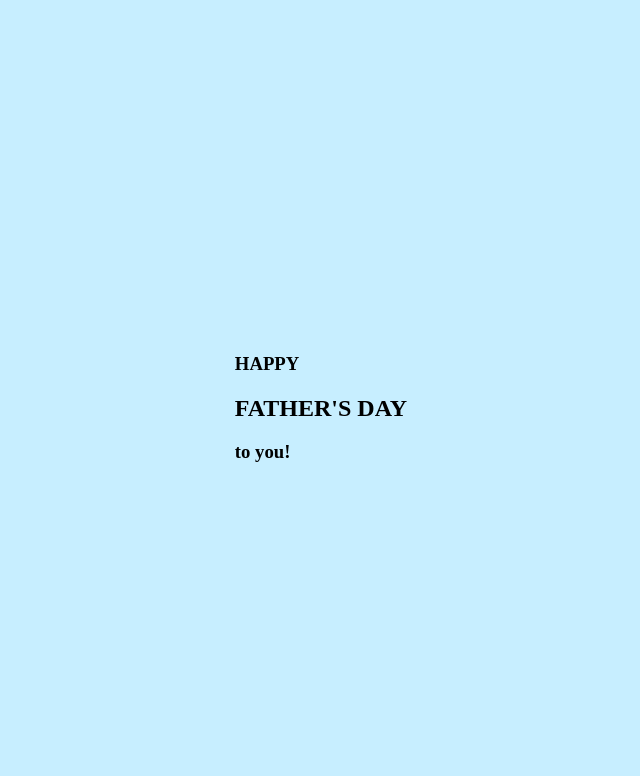
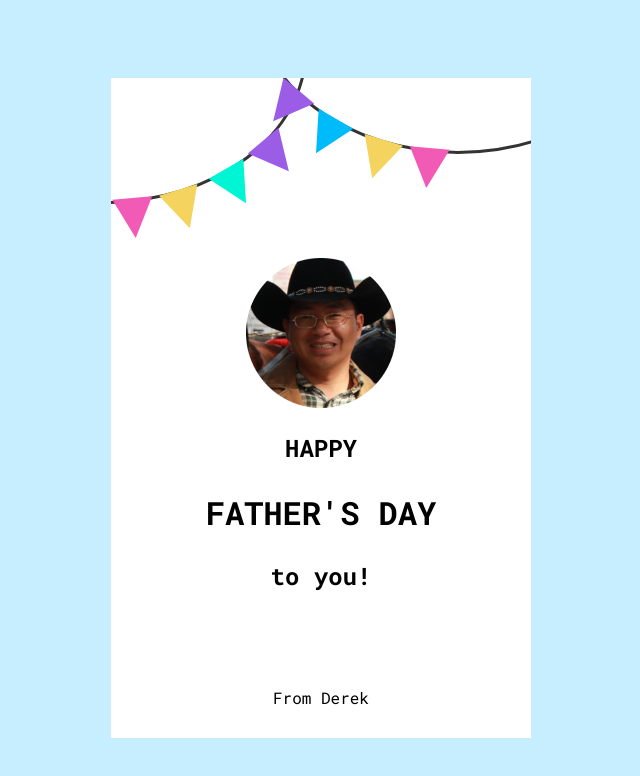
Before and after one commit to DereC4/DadBirthdayCard, a plain HTML site: page index.html in a window 1280 px wide. Shown: the whole page, without its empty margins (319-959 px from the left). Drawn offline with Linux system fonts and the light colour scheme.

Commit message:
I have sweated bled and teared

```diff
--- a/fonts.css
+++ b/fonts.css
@@ -4,12 +4,12 @@
     font-family: 'Roboto Mono';
     font-style: normal;
     font-weight: 200;
-    src: url('../fonts/roboto-mono-v22-latin-200.eot'); /* IE9 Compat Modes */
-    src: url('../fonts/roboto-mono-v22-latin-200.eot?#iefix') format('embedded-opentype'), /* IE6-IE8 */
-         url('../fonts/roboto-mono-v22-latin-200.woff2') format('woff2'), /* Chrome 36+, Opera 23+, Firefox 39+, Safari 12+, iOS 10+ */
-         url('../fonts/roboto-mono-v22-latin-200.woff') format('woff'), /* Chrome 5+, Firefox 3.6+, IE 9+, Safari 5.1+, iOS 5+ */
-         url('../fonts/roboto-mono-v22-latin-200.ttf') format('truetype'), /* Chrome 4+, Firefox 3.5+, IE 9+, Safari 3.1+, iOS 4.2+, Android Browser 2.2+ */
-         url('../fonts/roboto-mono-v22-latin-200.svg#RobotoMono') format('svg'); /* Legacy iOS */
+    src: url('./fonts/roboto-mono-v22-latin-200.eot'); /* IE9 Compat Modes */
+    src: url('./fonts/roboto-mono-v22-latin-200.eot?#iefix') format('embedded-opentype'), /* IE6-IE8 */
+         url('./fonts/roboto-mono-v22-latin-200.woff2') format('woff2'), /* Chrome 36+, Opera 23+, Firefox 39+, Safari 12+, iOS 10+ */
+         url('./fonts/roboto-mono-v22-latin-200.woff') format('woff'), /* Chrome 5+, Firefox 3.6+, IE 9+, Safari 5.1+, iOS 5+ */
+         url('./fonts/roboto-mono-v22-latin-200.ttf') format('truetype'), /* Chrome 4+, Firefox 3.5+, IE 9+, Safari 3.1+, iOS 4.2+, Android Browser 2.2+ */
+         url('./fonts/roboto-mono-v22-latin-200.svg#RobotoMono') format('svg'); /* Legacy iOS */
   }
   /* roboto-mono-200italic - latin */
   @font-face {
@@ -17,12 +17,12 @@
     font-family: 'Roboto Mono';
     font-style: italic;
     font-weight: 200;
-    src: url('../fonts/roboto-mono-v22-latin-200italic.eot'); /* IE9 Compat Modes */
-    src: url('../fonts/roboto-mono-v22-latin-200italic.eot?#iefix') format('embedded-opentype'), /* IE6-IE8 */
-         url('../fonts/roboto-mono-v22-latin-200italic.woff2') format('woff2'), /* Chrome 36+, Opera 23+, Firefox 39+, Safari 12+, iOS 10+ */
-         url('../fonts/roboto-mono-v22-latin-200italic.woff') format('woff'), /* Chrome 5+, Firefox 3.6+, IE 9+, Safari 5.1+, iOS 5+ */
-         url('../fonts/roboto-mono-v22-latin-200italic.ttf') format('truetype'), /* Chrome 4+, Firefox 3.5+, IE 9+, Safari 3.1+, iOS 4.2+, Android Browser 2.2+ */
-         url('../fonts/roboto-mono-v22-latin-200italic.svg#RobotoMono') format('svg'); /* Legacy iOS */
+    src: url('./fonts/roboto-mono-v22-latin-200italic.eot'); /* IE9 Compat Modes */
+    src: url('./fonts/roboto-mono-v22-latin-200italic.eot?#iefix') format('embedded-opentype'), /* IE6-IE8 */
+         url('./fonts/roboto-mono-v22-latin-200italic.woff2') format('woff2'), /* Chrome 36+, Opera 23+, Firefox 39+, Safari 12+, iOS 10+ */
+         url('./fonts/roboto-mono-v22-latin-200italic.woff') format('woff'), /* Chrome 5+, Firefox 3.6+, IE 9+, Safari 5.1+, iOS 5+ */
+         url('./fonts/roboto-mono-v22-latin-200italic.ttf') format('truetype'), /* Chrome 4+, Firefox 3.5+, IE 9+, Safari 3.1+, iOS 4.2+, Android Browser 2.2+ */
+         url('./fonts/roboto-mono-v22-latin-200italic.svg#RobotoMono') format('svg'); /* Legacy iOS */
   }
   /* roboto-mono-300 - latin */
   @font-face {
@@ -30,12 +30,12 @@
     font-family: 'Roboto Mono';
     font-style: normal;
     font-weight: 300;
-    src: url('../fonts/roboto-mono-v22-latin-300.eot'); /* IE9 Compat Modes */
-    src: url('../fonts/roboto-mono-v22-latin-300.eot?#iefix') format('embedded-opentype'), /* IE6-IE8 */
-         url('../fonts/roboto-mono-v22-latin-300.woff2') format('woff2'), /* Chrome 36+, Opera 23+, Firefox 39+, Safari 12+, iOS 10+ */
-         url('../fonts/roboto-mono-v22-latin-300.woff') format('woff'), /* Chrome 5+, Firefox 3.6+, IE 9+, Safari 5.1+, iOS 5+ */
-         url('../fonts/roboto-mono-v22-latin-300.ttf') format('truetype'), /* Chrome 4+, Firefox 3.5+, IE 9+, Safari 3.1+, iOS 4.2+, Android Browser 2.2+ */
-         url('../fonts/roboto-mono-v22-latin-300.svg#RobotoMono') format('svg'); /* Legacy iOS */
+    src: url('./fonts/roboto-mono-v22-latin-300.eot'); /* IE9 Compat Modes */
+    src: url('./fonts/roboto-mono-v22-latin-300.eot?#iefix') format('embedded-opentype'), /* IE6-IE8 */
+         url('./fonts/roboto-mono-v22-latin-300.woff2') format('woff2'), /* Chrome 36+, Opera 23+, Firefox 39+, Safari 12+, iOS 10+ */
+         url('./fonts/roboto-mono-v22-latin-300.woff') format('woff'), /* Chrome 5+, Firefox 3.6+, IE 9+, Safari 5.1+, iOS 5+ */
+         url('./fonts/roboto-mono-v22-latin-300.ttf') format('truetype'), /* Chrome 4+, Firefox 3.5+, IE 9+, Safari 3.1+, iOS 4.2+, Android Browser 2.2+ */
+         url('./fonts/roboto-mono-v22-latin-300.svg#RobotoMono') format('svg'); /* Legacy iOS */
   }
   /* roboto-mono-300italic - latin */
   @font-face {
@@ -43,12 +43,12 @@
     font-family: 'Roboto Mono';
     font-style: italic;
     font-weight: 300;
-    src: url('../fonts/roboto-mono-v22-latin-300italic.eot'); /* IE9 Compat Modes */
-    src: url('../fonts/roboto-mono-v22-latin-300italic.eot?#iefix') format('embedded-opentype'), /* IE6-IE8 */
-         url('../fonts/roboto-mono-v22-latin-300italic.woff2') format('woff2'), /* Chrome 36+, Opera 23+, Firefox 39+, Safari 12+, iOS 10+ */
-         url('../fonts/roboto-mono-v22-latin-300italic.woff') format('woff'), /* Chrome 5+, Firefox 3.6+, IE 9+, Safari 5.1+, iOS 5+ */
-         url('../fonts/roboto-mono-v22-latin-300italic.ttf') format('truetype'), /* Chrome 4+, Firefox 3.5+, IE 9+, Safari 3.1+, iOS 4.2+, Android Browser 2.2+ */
-         url('../fonts/roboto-mono-v22-latin-300italic.svg#RobotoMono') format('svg'); /* Legacy iOS */
+    src: url('./fonts/roboto-mono-v22-latin-300italic.eot'); /* IE9 Compat Modes */
+    src: url('./fonts/roboto-mono-v22-latin-300italic.eot?#iefix') format('embedded-opentype'), /* IE6-IE8 */
+         url('./fonts/roboto-mono-v22-latin-300italic.woff2') format('woff2'), /* Chrome 36+, Opera 23+, Firefox 39+, Safari 12+, iOS 10+ */
+         url('./fonts/roboto-mono-v22-latin-300italic.woff') format('woff'), /* Chrome 5+, Firefox 3.6+, IE 9+, Safari 5.1+, iOS 5+ */
+         url('./fonts/roboto-mono-v22-latin-300italic.ttf') format('truetype'), /* Chrome 4+, Firefox 3.5+, IE 9+, Safari 3.1+, iOS 4.2+, Android Browser 2.2+ */
+         url('./fonts/roboto-mono-v22-latin-300italic.svg#RobotoMono') format('svg'); /* Legacy iOS */
   }
   /* roboto-mono-regular - latin */
   @font-face {
@@ -56,12 +56,12 @@
     font-family: 'Roboto Mono';
     font-style: normal;
     font-weight: 400;
-    src: url('../fonts/roboto-mono-v22-latin-regular.eot'); /* IE9 Compat Modes */
-    src: url('../fonts/roboto-mono-v22-latin-regular.eot?#iefix') format('embedded-opentype'), /* IE6-IE8 */
-         url('../fonts/roboto-mono-v22-latin-regular.woff2') format('woff2'), /* Chrome 36+, Opera 23+, Firefox 39+, Safari 12+, iOS 10+ */
-         url('../fonts/roboto-mono-v22-latin-regular.woff') format('woff'), /* Chrome 5+, Firefox 3.6+, IE 9+, Safari 5.1+, iOS 5+ */
-         url('../fonts/roboto-mono-v22-latin-regular.ttf') format('truetype'), /* Chrome 4+, Firefox 3.5+, IE 9+, Safari 3.1+, iOS 4.2+, Android Browser 2.2+ */
-         url('../fonts/roboto-mono-v22-latin-regular.svg#RobotoMono') format('svg'); /* Legacy iOS */
+    src: url('./fonts/roboto-mono-v22-latin-regular.eot'); /* IE9 Compat Modes */
+    src: url('./fonts/roboto-mono-v22-latin-regular.eot?#iefix') format('embedded-opentype'), /* IE6-IE8 */
+         url('./fonts/roboto-mono-v22-latin-regular.woff2') format('woff2'), /* Chrome 36+, Opera 23+, Firefox 39+, Safari 12+, iOS 10+ */
+         url('./fonts/roboto-mono-v22-latin-regular.woff') format('woff'), /* Chrome 5+, Firefox 3.6+, IE 9+, Safari 5.1+, iOS 5+ */
+         url('./fonts/roboto-mono-v22-latin-regular.ttf') format('truetype'), /* Chrome 4+, Firefox 3.5+, IE 9+, Safari 3.1+, iOS 4.2+, Android Browser 2.2+ */
+         url('./fonts/roboto-mono-v22-latin-regular.svg#RobotoMono') format('svg'); /* Legacy iOS */
   }
   /* roboto-mono-italic - latin */
   @font-face {
@@ -69,12 +69,12 @@
     font-family: 'Roboto Mono';
     font-style: italic;
     font-weight: 400;
-    src: url('../fonts/roboto-mono-v22-latin-italic.eot'); /* IE9 Compat Modes */
-    src: url('../fonts/roboto-mono-v22-latin-italic.eot?#iefix') format('embedded-opentype'), /* IE6-IE8 */
-         url('../fonts/roboto-mono-v22-latin-italic.woff2') format('woff2'), /* Chrome 36+, Opera 23+, Firefox 39+, Safari 12+, iOS 10+ */
-         url('../fonts/roboto-mono-v22-latin-italic.woff') format('woff'), /* Chrome 5+, Firefox 3.6+, IE 9+, Safari 5.1+, iOS 5+ */
-         url('../fonts/roboto-mono-v22-latin-italic.ttf') format('truetype'), /* Chrome 4+, Firefox 3.5+, IE 9+, Safari 3.1+, iOS 4.2+, Android Browser 2.2+ */
-         url('../fonts/roboto-mono-v22-latin-italic.svg#RobotoMono') format('svg'); /* Legacy iOS */
+    src: url('./fonts/roboto-mono-v22-latin-italic.eot'); /* IE9 Compat Modes */
+    src: url('./fonts/roboto-mono-v22-latin-italic.eot?#iefix') format('embedded-opentype'), /* IE6-IE8 */
+         url('./fonts/roboto-mono-v22-latin-italic.woff2') format('woff2'), /* Chrome 36+, Opera 23+, Firefox 39+, Safari 12+, iOS 10+ */
+         url('./fonts/roboto-mono-v22-latin-italic.woff') format('woff'), /* Chrome 5+, Firefox 3.6+, IE 9+, Safari 5.1+, iOS 5+ */
+         url('./fonts/roboto-mono-v22-latin-italic.ttf') format('truetype'), /* Chrome 4+, Firefox 3.5+, IE 9+, Safari 3.1+, iOS 4.2+, Android Browser 2.2+ */
+         url('./fonts/roboto-mono-v22-latin-italic.svg#RobotoMono') format('svg'); /* Legacy iOS */
   }
   /* roboto-mono-500 - latin */
   @font-face {
@@ -82,12 +82,12 @@
     font-family: 'Roboto Mono';
     font-style: normal;
     font-weight: 500;
-    src: url('../fonts/roboto-mono-v22-latin-500.eot'); /* IE9 Compat Modes */
-    src: url('../fonts/roboto-mono-v22-latin-500.eot?#iefix') format('embedded-opentype'), /* IE6-IE8 */
-         url('../fonts/roboto-mono-v22-latin-500.woff2') format('woff2'), /* Chrome 36+, Opera 23+, Firefox 39+, Safari 12+, iOS 10+ */
-         url('../fonts/roboto-mono-v22-latin-500.woff') format('woff'), /* Chrome 5+, Firefox 3.6+, IE 9+, Safari 5.1+, iOS 5+ */
-         url('../fonts/roboto-mono-v22-latin-500.ttf') format('truetype'), /* Chrome 4+, Firefox 3.5+, IE 9+, Safari 3.1+, iOS 4.2+, Android Browser 2.2+ */
-         url('../fonts/roboto-mono-v22-latin-500.svg#RobotoMono') format('svg'); /* Legacy iOS */
+    src: url('./fonts/roboto-mono-v22-latin-500.eot'); /* IE9 Compat Modes */
+    src: url('./fonts/roboto-mono-v22-latin-500.eot?#iefix') format('embedded-opentype'), /* IE6-IE8 */
+         url('./fonts/roboto-mono-v22-latin-500.woff2') format('woff2'), /* Chrome 36+, Opera 23+, Firefox 39+, Safari 12+, iOS 10+ */
+         url('./fonts/roboto-mono-v22-latin-500.woff') format('woff'), /* Chrome 5+, Firefox 3.6+, IE 9+, Safari 5.1+, iOS 5+ */
+         url('./fonts/roboto-mono-v22-latin-500.ttf') format('truetype'), /* Chrome 4+, Firefox 3.5+, IE 9+, Safari 3.1+, iOS 4.2+, Android Browser 2.2+ */
+         url('./fonts/roboto-mono-v22-latin-500.svg#RobotoMono') format('svg'); /* Legacy iOS */
   }
   /* roboto-mono-500italic - latin */
   @font-face {
@@ -95,12 +95,12 @@
     font-family: 'Roboto Mono';
     font-style: italic;
     font-weight: 500;
-    src: url('../fonts/roboto-mono-v22-latin-500italic.eot'); /* IE9 Compat Modes */
-    src: url('../fonts/roboto-mono-v22-latin-500italic.eot?#iefix') format('embedded-opentype'), /* IE6-IE8 */
-         url('../fonts/roboto-mono-v22-latin-500italic.woff2') format('woff2'), /* Chrome 36+, Opera 23+, Firefox 39+, Safari 12+, iOS 10+ */
-         url('../fonts/roboto-mono-v22-latin-500italic.woff') format('woff'), /* Chrome 5+, Firefox 3.6+, IE 9+, Safari 5.1+, iOS 5+ */
-         url('../fonts/roboto-mono-v22-latin-500italic.ttf') format('truetype'), /* Chrome 4+, Firefox 3.5+, IE 9+, Safari 3.1+, iOS 4.2+, Android Browser 2.2+ */
-         url('../fonts/roboto-mono-v22-latin-500italic.svg#RobotoMono') format('svg'); /* Legacy iOS */
+    src: url('./fonts/roboto-mono-v22-latin-500italic.eot'); /* IE9 Compat Modes */
+    src: url('./fonts/roboto-mono-v22-latin-500italic.eot?#iefix') format('embedded-opentype'), /* IE6-IE8 */
+         url('./fonts/roboto-mono-v22-latin-500italic.woff2') format('woff2'), /* Chrome 36+, Opera 23+, Firefox 39+, Safari 12+, iOS 10+ */
+         url('./fonts/roboto-mono-v22-latin-500italic.woff') format('woff'), /* Chrome 5+, Firefox 3.6+, IE 9+, Safari 5.1+, iOS 5+ */
+         url('./fonts/roboto-mono-v22-latin-500italic.ttf') format('truetype'), /* Chrome 4+, Firefox 3.5+, IE 9+, Safari 3.1+, iOS 4.2+, Android Browser 2.2+ */
+         url('./fonts/roboto-mono-v22-latin-500italic.svg#RobotoMono') format('svg'); /* Legacy iOS */
   }
   /* roboto-mono-600 - latin */
   @font-face {
@@ -108,12 +108,12 @@
     font-family: 'Roboto Mono';
     font-style: normal;
     font-weight: 600;
-    src: url('../fonts/roboto-mono-v22-latin-600.eot'); /* IE9 Compat Modes */
-    src: url('../fonts/roboto-mono-v22-latin-600.eot?#iefix') format('embedded-opentype'), /* IE6-IE8 */
-         url('../fonts/roboto-mono-v22-latin-600.woff2') format('woff2'), /* Chrome 36+, Opera 23+, Firefox 39+, Safari 12+, iOS 10+ */
-         url('../fonts/roboto-mono-v22-latin-600.woff') format('woff'), /* Chrome 5+, Firefox 3.6+, IE 9+, Safari 5.1+, iOS 5+ */
-         url('../fonts/roboto-mono-v22-latin-600.ttf') format('truetype'), /* Chrome 4+, Firefox 3.5+, IE 9+, Safari 3.1+, iOS 4.2+, Android Browser 2.2+ */
-         url('../fonts/roboto-mono-v22-latin-600.svg#RobotoMono') format('svg'); /* Legacy iOS */
+    src: url('./fonts/roboto-mono-v22-latin-600.eot'); /* IE9 Compat Modes */
+    src: url('./fonts/roboto-mono-v22-latin-600.eot?#iefix') format('embedded-opentype'), /* IE6-IE8 */
+         url('./fonts/roboto-mono-v22-latin-600.woff2') format('woff2'), /* Chrome 36+, Opera 23+, Firefox 39+, Safari 12+, iOS 10+ */
+         url('./fonts/roboto-mono-v22-latin-600.woff') format('woff'), /* Chrome 5+, Firefox 3.6+, IE 9+, Safari 5.1+, iOS 5+ */
+         url('./fonts/roboto-mono-v22-latin-600.ttf') format('truetype'), /* Chrome 4+, Firefox 3.5+, IE 9+, Safari 3.1+, iOS 4.2+, Android Browser 2.2+ */
+         url('./fonts/roboto-mono-v22-latin-600.svg#RobotoMono') format('svg'); /* Legacy iOS */
   }
   /* roboto-mono-600italic - latin */
   @font-face {
@@ -121,12 +121,12 @@
     font-family: 'Roboto Mono';
     font-style: italic;
     font-weight: 600;
-    src: url('../fonts/roboto-mono-v22-latin-600italic.eot'); /* IE9 Compat Modes */
-    src: url('../fonts/roboto-mono-v22-latin-600italic.eot?#iefix') format('embedded-opentype'), /* IE6-IE8 */
-         url('../fonts/roboto-mono-v22-latin-600italic.woff2') format('woff2'), /* Chrome 36+, Opera 23+, Firefox 39+, Safari 12+, iOS 10+ */
-         url('../fonts/roboto-mono-v22-latin-600italic.woff') format('woff'), /* Chrome 5+, Firefox 3.6+, IE 9+, Safari 5.1+, iOS 5+ */
-         url('../fonts/roboto-mono-v22-latin-600italic.ttf') format('truetype'), /* Chrome 4+, Firefox 3.5+, IE 9+, Safari 3.1+, iOS 4.2+, Android Browser 2.2+ */
-         url('../fonts/roboto-mono-v22-latin-600italic.svg#RobotoMono') format('svg'); /* Legacy iOS */
+    src: url('./fonts/roboto-mono-v22-latin-600italic.eot'); /* IE9 Compat Modes */
+    src: url('./fonts/roboto-mono-v22-latin-600italic.eot?#iefix') format('embedded-opentype'), /* IE6-IE8 */
+         url('./fonts/roboto-mono-v22-latin-600italic.woff2') format('woff2'), /* Chrome 36+, Opera 23+, Firefox 39+, Safari 12+, iOS 10+ */
+         url('./fonts/roboto-mono-v22-latin-600italic.woff') format('woff'), /* Chrome 5+, Firefox 3.6+, IE 9+, Safari 5.1+, iOS 5+ */
+         url('./fonts/roboto-mono-v22-latin-600italic.ttf') format('truetype'), /* Chrome 4+, Firefox 3.5+, IE 9+, Safari 3.1+, iOS 4.2+, Android Browser 2.2+ */
+         url('./fonts/roboto-mono-v22-latin-600italic.svg#RobotoMono') format('svg'); /* Legacy iOS */
   }
   /* roboto-mono-700 - latin */
   @font-face {
@@ -134,10 +134,10 @@
     font-family: 'Roboto Mono';
     font-style: normal;
     font-weight: 700;
-    src: url('../fonts/roboto-mono-v22-latin-700.eot'); /* IE9 Compat Modes */
-    src: url('../fonts/roboto-mono-v22-latin-700.eot?#iefix') format('embedded-opentype'), /* IE6-IE8 */
-         url('../fonts/roboto-mono-v22-latin-700.woff2') format('woff2'), /* Chrome 36+, Opera 23+, Firefox 39+, Safari 12+, iOS 10+ */
-         url('../fonts/roboto-mono-v22-latin-700.woff') format('woff'), /* Chrome 5+, Firefox 3.6+, IE 9+, Safari 5.1+, iOS 5+ */
-         url('../fonts/roboto-mono-v22-latin-700.ttf') format('truetype'), /* Chrome 4+, Firefox 3.5+, IE 9+, Safari 3.1+, iOS 4.2+, Android Browser 2.2+ */
-         url('../fonts/roboto-mono-v22-latin-700.svg#RobotoMono') format('svg'); /* Legacy iOS */
+    src: url('./fonts/roboto-mono-v22-latin-700.eot'); /* IE9 Compat Modes */
+    src: url('./fonts/roboto-mono-v22-latin-700.eot?#iefix') format('embedded-opentype'), /* IE6-IE8 */
+         url('./fonts/roboto-mono-v22-latin-700.woff2') format('woff2'), /* Chrome 36+, Opera 23+, Firefox 39+, Safari 12+, iOS 10+ */
+         url('./fonts/roboto-mono-v22-latin-700.woff') format('woff'), /* Chrome 5+, Firefox 3.6+, IE 9+, Safari 5.1+, iOS 5+ */
+         url('./fonts/roboto-mono-v22-latin-700.ttf') format('truetype'), /* Chrome 4+, Firefox 3.5+, IE 9+, Safari 3.1+, iOS 4.2+, Android Browser 2.2+ */
+         url('./fonts/roboto-mono-v22-latin-700.svg#RobotoMono') format('svg'); /* Legacy iOS */
   }
--- a/index.html
+++ b/index.html
@@ -5,6 +5,7 @@
     <meta charset="UTF-8">
     <meta name="viewport" content="width=device-width, initial-scale=1.0">
     <title>Happy Birthday Dad!</title>
+    <link rel="stylesheet" href="./fonts.css">
     <link rel="stylesheet" href="./styles.css">
 
 </head>
@@ -12,11 +13,7 @@
 <body>
     <div class="birthdayCard">
         <div class="cardFront">
-            <div class="front-text">
-                <h3 class="happy">HAPPY</h3>
-                <h2 class="bday">FATHER'S DAY</h2>
-                <h3 class="toyou">to you!</h3>
-            </div>
+            <div class="deco">
                 <div class="wrap-deco">
                     <div class="decorations"></div>
                     <div class="decorationsTwo"></div>
@@ -25,24 +22,25 @@
                     <div class="decorations"></div>
                     <div class="decorationsThree"></div>
                 </div>
-            <div class="plate">
-                <div class="cake"></div>
-                <div class="flame"></div>
+            </div>
+            <img src="./assets/dadHeadshot.png" alt="Circular photo of my dad" class="dadHeadShot">
+            <div class="outside-text">
+                <h3>HAPPY</h3>
+                <h2>FATHER'S DAY</h2>
+                <h3>to you!</h3>
+            </div>
+            <div class="foot">
+                From Derek
             </div>
         </div>
-        <!-- <div class="cardInside">
+        <div class="cardInside">
             <div class="inside-text">
-                <h3 class="happy">HAPPY</h3>
-                <h2 class="bday">BIRTHDAY</h2>
-                <h3 class="toyou">to you!</h3>
+                <h3>HAPPY</h3>
+                <h2>FATHER'S DAY</h2>
+                <h3>to you!</h3>
             </div>
-            <div class="wishes">
-                <p>Dear Friend,</p>
-                <p>Happy birthday!! I hope your day is filled with lots of love and laughter! May all of your birthday
-                    wishes come true.</p>
-                <p class="name">xxx</p>
+            <p>ur cool i guess</p>
         </div>
-        </div> -->
     </div>
 </body>
 
--- a/styles.css
+++ b/styles.css
@@ -1,5 +1,14 @@
 :root {
     --background: #c7eeff;
+    font-family: 'Roboto Mono';
+}
+
+h3 {
+    font-size: 24px;
+}
+
+h2 {
+    font-size: 32px;
 }
 
 body {
@@ -9,3 +18,145 @@ body {
     height: 100vh;
     background-color: var(--background);
 }
+
+.birthdayCard {
+    background-color: #fff;
+    position: relative;
+    transform-style: preserve-3d;
+    transform: perspective(2500px);
+    transition: 4s;
+}
+
+.birthdayCard:hover .cardFront {
+    transform: rotateY(-160deg);
+}
+
+.birthdayCard:hover .deco {
+    display: none;
+}
+
+.cardFront {
+    position: relative;
+    background-color: #fff;
+    padding: 30px;
+    display: flex;
+    flex-direction: column;
+    align-items: center;
+    overflow: hidden;
+    transition: .4s;
+    transform-origin: left;
+    transform-style: preserve-3d;
+    width: 360px;
+    height: 600px;
+}
+
+.wrap-deco {
+    position: absolute;
+    top: -180px;
+    left: -210px;
+}
+
+.wrap-decoTwo {
+    transform: scaleX(-1);
+    position: absolute;
+    top: -230px;
+    left: 550px;
+}
+
+.decorations {
+    position: absolute;
+    width: 400px;
+    height: 300px;
+    border: 3px solid #333;
+    border-radius: 50%;
+}
+
+.decorations:before,
+.decorations:after,
+.decorationsTwo:before,
+.decorationsTwo:after,
+.decorationsThree:before,
+.decorationsThree:after {
+    content: "";
+    position: absolute;
+    border-left: 20px solid transparent;
+    border-right: 20px solid transparent;
+    width: 0;
+    height: 0;
+}
+
+.decorations:before {
+    border-top: 40px solid #f15bb5;
+    top: 297px;
+    left: 210px;
+    transform: rotate(-5deg);
+}
+
+.decorations:after {
+    border-top: 40px solid #f4d35e;
+    top: 288px;
+    left: 260px;
+    transform: rotate(-17deg);
+}
+
+.decorationsTwo:before {
+    border-top: 40px solid #00f5d4;
+    top: 268px;
+    left: 315px;
+    transform: rotate(-30deg);
+}
+
+.decorationsTwo:after,
+.decorationsThree:after {
+    border-top: 40px solid #9b5de5;
+    top: 238px;
+    left: 355px;
+    transform: rotate(-40deg);
+}
+
+.decorationsThree:before {
+    border-top: 40px solid #00bbf9;
+    top: 268px;
+    left: 315px;
+    transform: rotate(-30deg);
+}
+
+.dadHeadShot {
+    padding-top: 150px;
+    image-orientation: none;
+    height: auto;
+    width: auto;
+    max-height: 150px;
+    max-width: 150px;
+    backface-visibility: hidden;
+}
+
+.outside-text {
+    font-weight: 400;
+    font-size: 32px;
+    display: inline-block;
+    text-align: center;
+    backface-visibility: hidden;
+}
+
+.foot {
+    margin-top: auto;
+}
+
+.cardInside {
+    /* Keeps the card right below our original one */
+    position: absolute;
+    left:0;
+    top:0;
+    padding: 20px;
+    display: flex;
+    flex-direction: column;
+    align-items: center;
+    z-index:-1;
+}
+
+.inside-text {
+    font-weight: 200;
+    font-style: italic;
+    font-size: 16px;
+}
```
Also changed, not shown: assets/dadHeadshot.png (added). Lines whose indentation alone changed are shown as unchanged.
